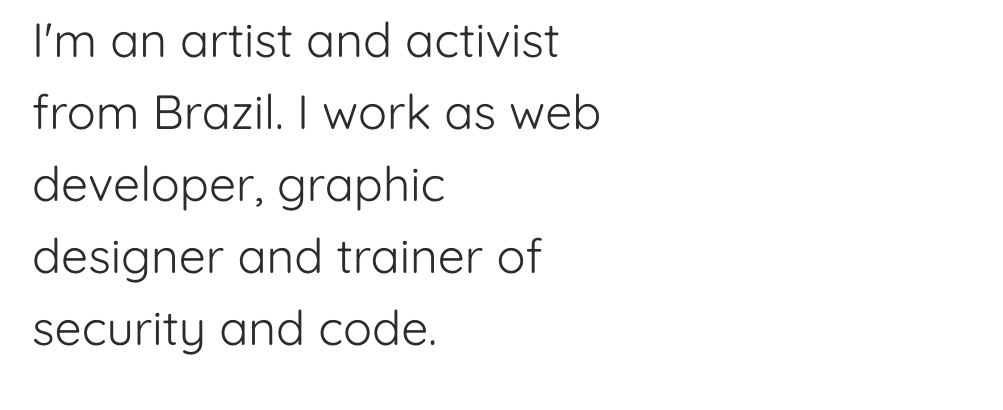
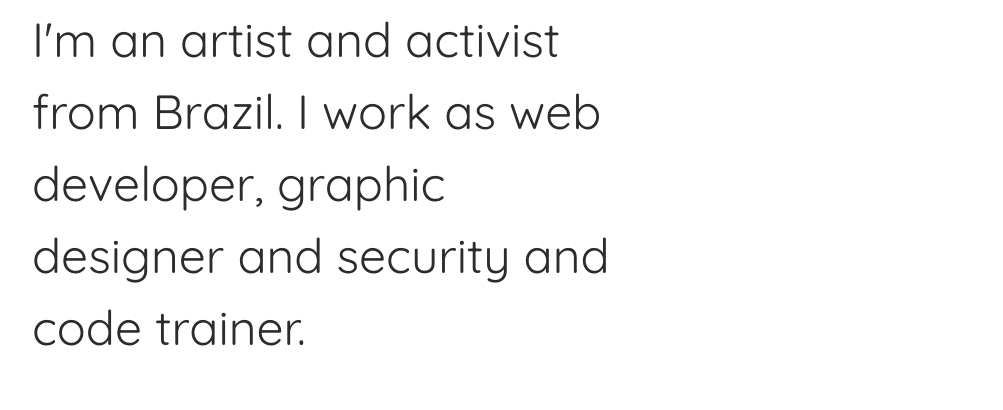
Before and after one commit to stepaola/Gorgo, a plain HTML site: page index.html in a window 1280 px wide. Shown: the part 369-779 px from the top of the page, without its empty margins (168-1171 px from the left). Drawn offline with Linux system fonts and the light colour scheme.

Commit message:
Revisão de texto

```diff
--- a/index.html
+++ b/index.html
@@ -65,7 +65,7 @@
             <div class="cf"></div>
 
             <div class="site-tagline">
-                <p>Hello  I'm <strong>Steffania Paola</strong> I'm an artist and activist from Brazil. I work as web developer, graphic designer and trainer of security and code.</p><br>
+                <p>Hello  I'm <strong>Steffania Paola</strong> I'm an artist and activist from Brazil. I work as web developer, graphic designer and security and code trainer.</p><br>
                    <h4> keywords: feminism, code, human rights, data visualization, info activism </h4>
             </div>
 
```
